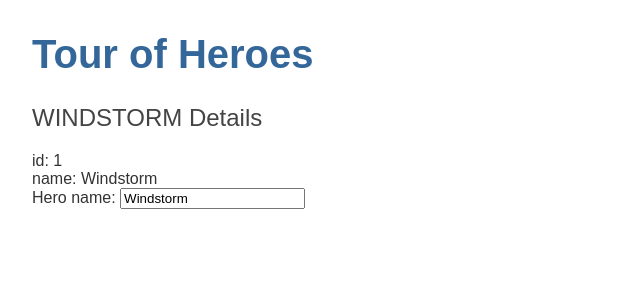
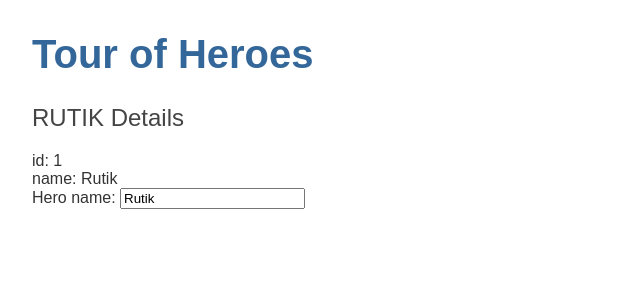
Before and after one commit to Sakhubai18/Tour_of_Heroes, an Angular app: page / in a window 1280 px wide. Shown: the top 300 px of the page, without its empty margins (0-640 px from the left). Built offline with nearby package versions, Linux system fonts and the light colour scheme.

Commit message:
1 file modified

```diff
--- a/src/app/heroes/heroes.component.ts
+++ b/src/app/heroes/heroes.component.ts
@@ -8,15 +8,13 @@ import { Hero } from '../hero';
   selector: 'app-heroes',
   templateUrl: './heroes.component.html',
   styleUrls: ['./heroes.component.css'],
-  imports:[CommonModule, FormsModule],
+  imports: [CommonModule, FormsModule],
 })
 export class HeroesComponent implements OnInit {
-
   hero: Hero = {
     id: 1,
-    name: 'Windstorm'
+    name: 'Rutik',
   };
-
 
   constructor() {}
 
```
